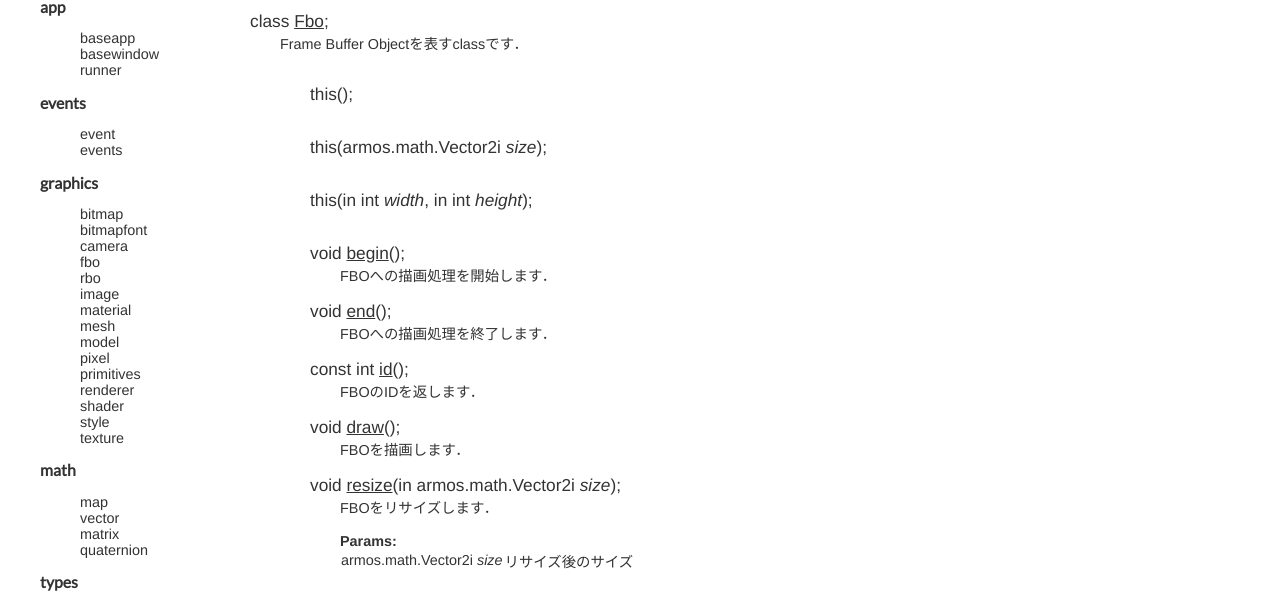
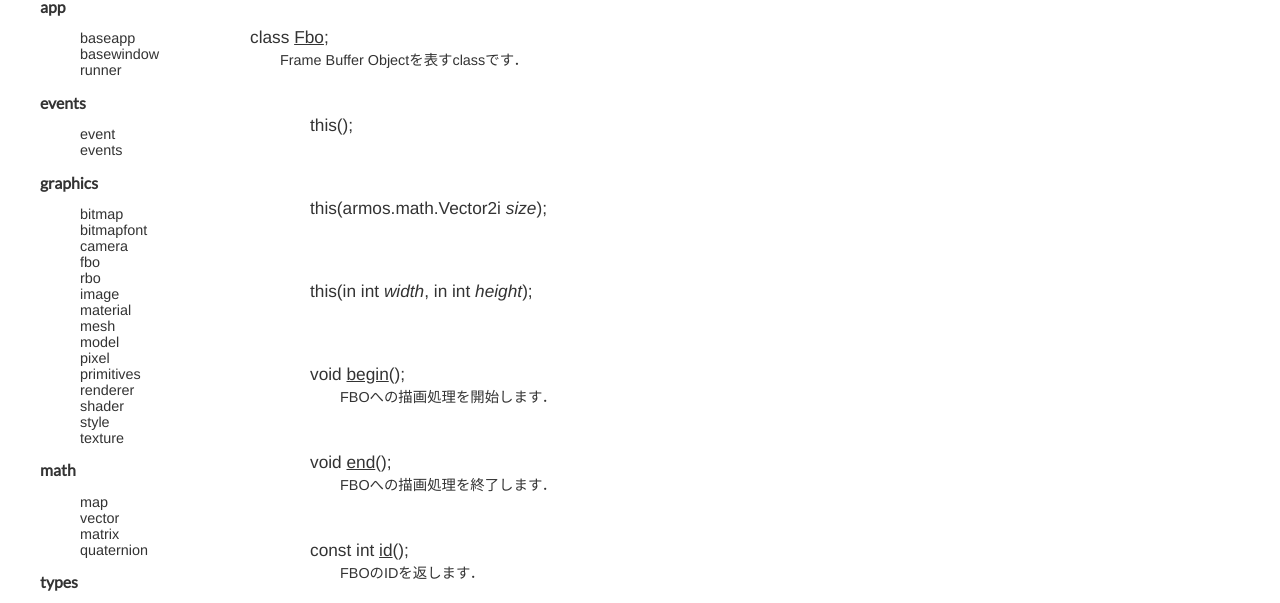
Before and after one commit to tanitta/armos, a plain HTML site: page docs/fbo.html in a window 1280 px wide. Shown: the part 117-720 px from the top of the page. Drawn offline with Linux system fonts and the light colour scheme.

Commit message:
Automated commit at 2016-02-19 17:39:45 UTC by middleman-deploy 2.0.0-alpha

```diff
--- a/stylesheets/site.css
+++ b/stylesheets/site.css
@@ -500,6 +500,8 @@ h3 {
     margin-left: 30px; }
   .reference-doc dl {
     margin-left: 30px; }
+  .reference-doc dt {
+    margin-top: 30px; }
   .reference-doc dd {
     margin-left: 30px; }
 
```
